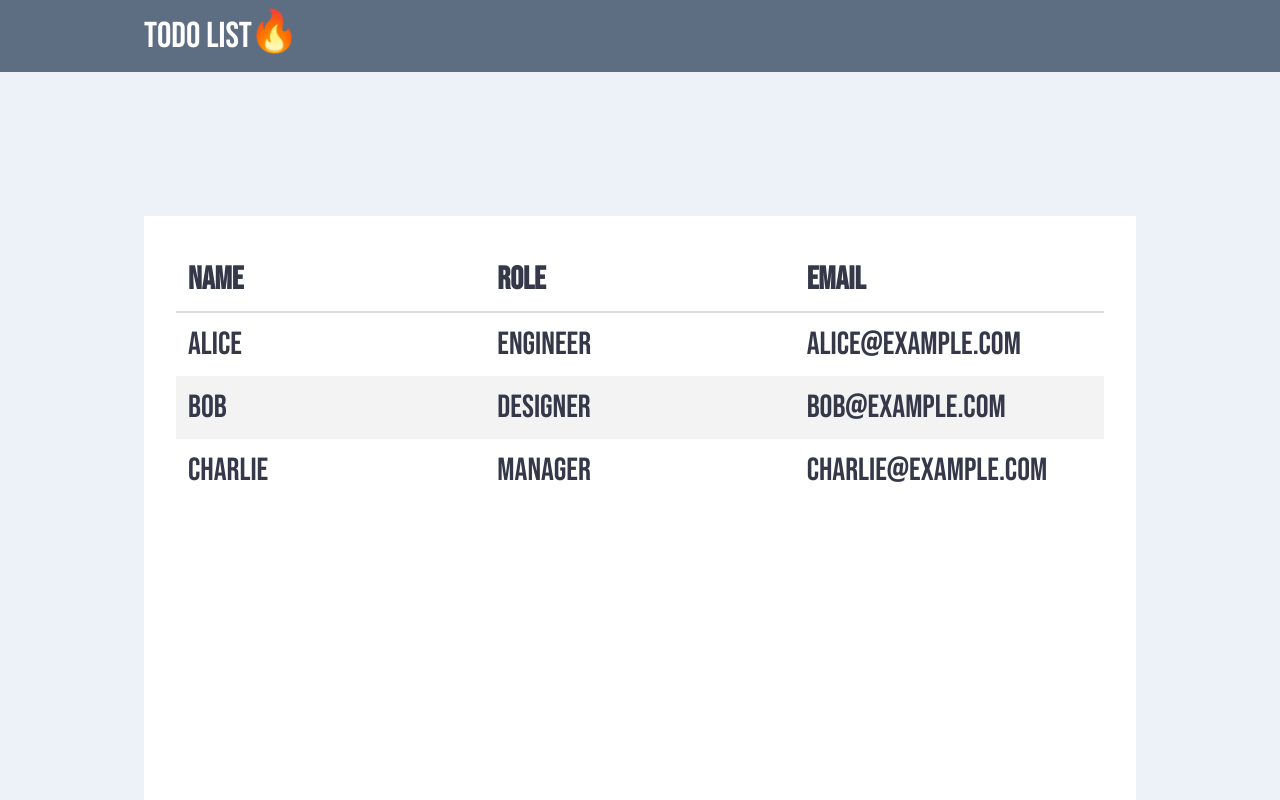
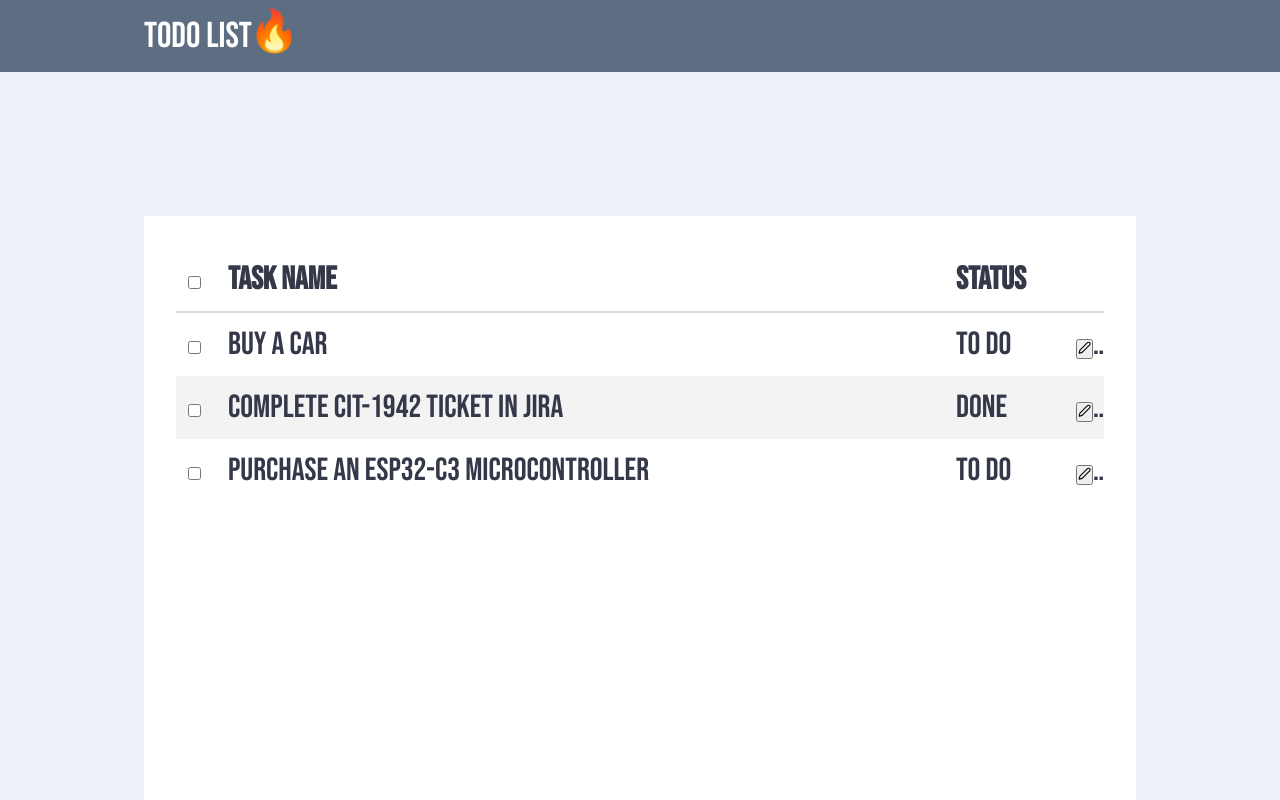
Before and after one commit to Andrey4289/todo-list-remastered, a React (Create React App) app: page / in a window 1280 px wide. Built offline with nearby package versions, Linux system fonts and the light colour scheme; the HTML template or start-up script is replaced by a standard one.

Commit message:
add taskname tooltip and adjust styles

```diff
--- a/src/componenets/Table/index.css
+++ b/src/componenets/Table/index.css
@@ -21,6 +21,9 @@
 .table td {
   padding: 12px;
   text-align: left; /* or right/center depending on your needs */
+  overflow: hidden;
+  text-overflow: ellipsis;
+  white-space: nowrap;
 }
 
 .table th {
--- a/src/componenets/Table/index.js
+++ b/src/componenets/Table/index.js
@@ -1,32 +1,82 @@
+import { useState } from "react";
+import { FiEdit2 } from "react-icons/fi";
 import "./index.css";
 
 const Table = () => {
+  const [items, setItems] = useState([
+    { id: 1, name: "Buy a car", status: "to do", checked: false },
+    {
+      id: 2,
+      name: "Complete CIT-1942 ticket in JIRA",
+      status: "done",
+      checked: false,
+    },
+    {
+      id: 3,
+      name: "Purchase an ESP32-C3 microcontroller",
+      status: "to do",
+      checked: false,
+    },
+  ]);
+
+  const allChecked = items.every((item) => item.checked);
+  const someChecked = items.some((item) => item.checked);
+
+  const toggleAll = () => {
+    setItems(items.map((item) => ({ ...item, checked: !allChecked })));
+  };
+
+  const toggleOne = (id) => {
+    setItems(
+      items.map((item) =>
+        item.id === id ? { ...item, checked: !item.checked } : item,
+      ),
+    );
+  };
+
   return (
     <div className="table-container">
-      <table class="table">
+      <table className="table">
+        <colgroup>
+          <col style={{ width: "40px" }} /> {/* checkbox */}
+          <col /> {/* name, takes remaining */}
+          <col style={{ width: "120px" }} /> {/* status */}
+          <col style={{ width: "40px" }} /> {/* edit */}
+        </colgroup>
         <thead>
           <tr>
-            <th>Name</th>
-            <th>Role</th>
-            <th>Email</th>
+            <th>
+              <input
+                type="checkbox"
+                checked={allChecked}
+                indeterminate={String(!allChecked && someChecked)}
+                onChange={toggleAll}
+              />
+            </th>
+            <th>Task Name</th>
+            <th>Status</th>
+            <th></th>
           </tr>
         </thead>
         <tbody>
-          <tr>
-            <td>Alice</td>
-            <td>Engineer</td>
-            <td>alice@example.com</td>
-          </tr>
-          <tr>
-            <td>Bob</td>
-            <td>Designer</td>
-            <td>bob@example.com</td>
-          </tr>
-          <tr>
-            <td>Charlie</td>
-            <td>Manager</td>
-            <td>charlie@example.com</td>
-          </tr>
+          {items.map((item) => (
+            <tr key={item.id}>
+              <td>
+                <input
+                  type="checkbox"
+                  checked={item.checked}
+                  onChange={() => toggleOne(item.id)}
+                />
+              </td>
+              <td title={item.name}>{item.name}</td>
+              <td>{item.status}</td>
+              <td>
+                <button className="edit-btn">
+                  <FiEdit2 />
+                </button>
+              </td>
+            </tr>
+          ))}
         </tbody>
       </table>
     </div>
```
